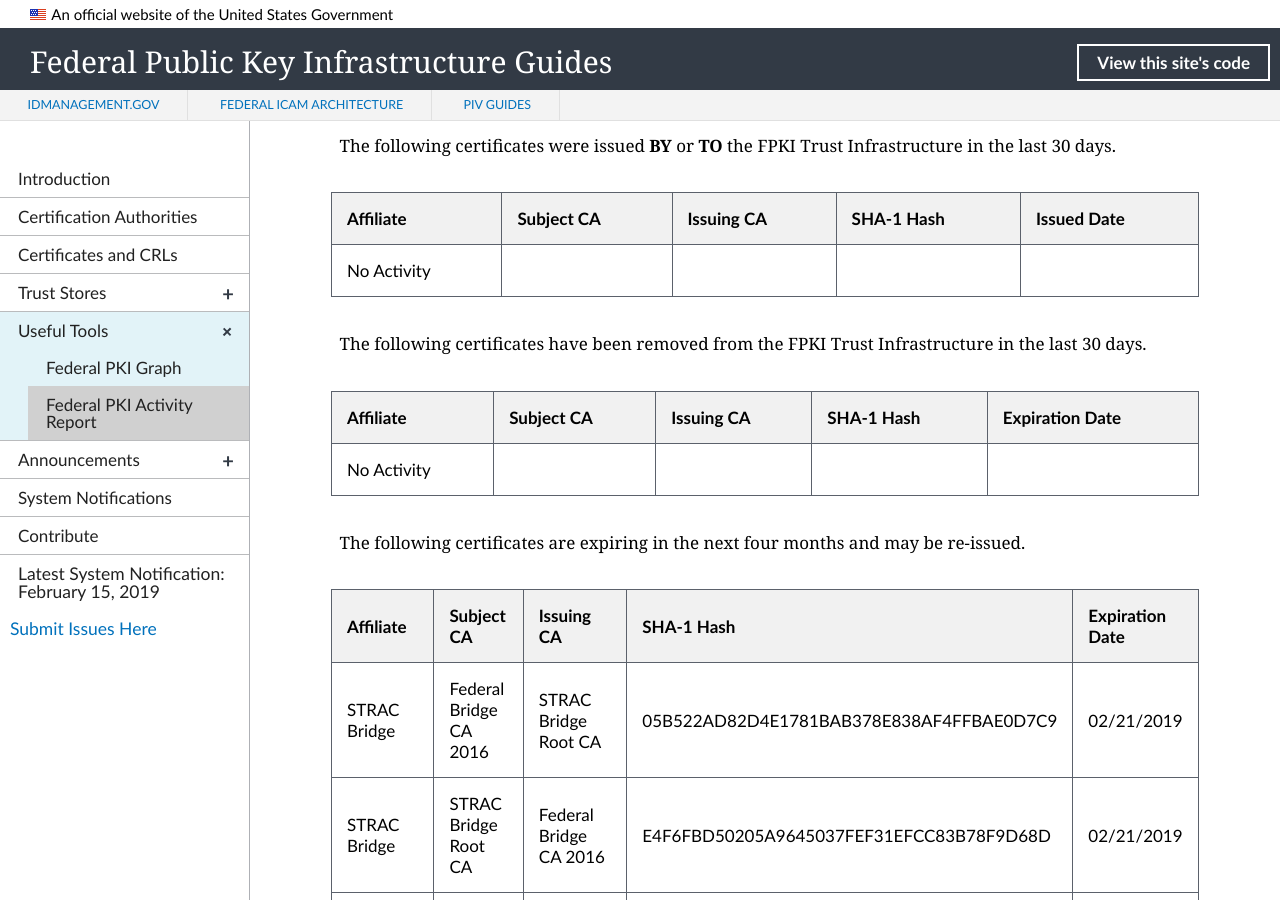
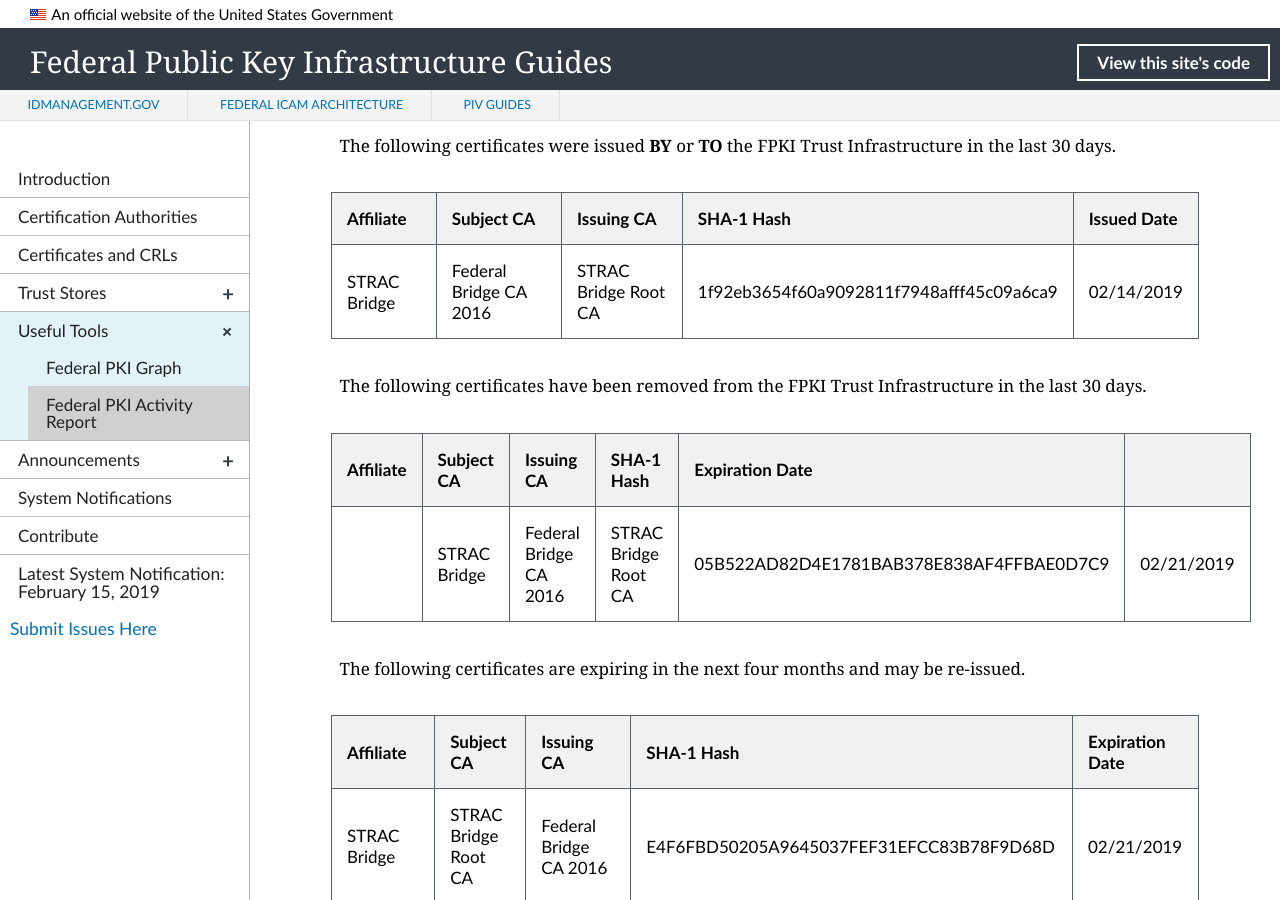
Before and after one commit to GSA/fpki-guides, a Jekyll site: the page built from _tools/03_fpki_activity_report.md, in a window 1280 px wide and 900 px high, scrolled down 1644 px. Built offline with Jekyll 4.4.1, drawn with Linux system fonts in a browser that asks for light colours; nearby versions of some CDN libraries; library files that are not in the unit come from our copies.

Commit message:
Update for STRAC Issuance
#401

```diff
--- a/_tools/03_fpki_activity_report.md
+++ b/_tools/03_fpki_activity_report.md
@@ -30,19 +30,18 @@
 
 | Affiliate | Subject CA | Issuing CA | SHA-1 Hash | Issued Date |
 | --------- | ---------- | ---------- | ------ | ------ |
-| No Activity | | | | |
+| STRAC Bridge | Federal Bridge CA 2016 | STRAC Bridge Root CA | 1f92eb3654f60a9092811f7948afff45c09a6ca9 | 02/14/2019 |
 
 The following certificates have been removed from the FPKI Trust Infrastructure in the last 30 days.
 
 | Affiliate | Subject CA | Issuing CA | SHA-1 Hash | Expiration Date |
 | --------- | ---------- | ---------- | ------ | ------ |
-| No Activity | | | | |
+| | STRAC Bridge | Federal Bridge CA 2016 | STRAC Bridge Root CA | 05B522AD82D4E1781BAB378E838AF4FFBAE0D7C9 | 02/21/2019 |
 
 The following certificates are expiring in the next four months and may be re-issued.
 
 | Affiliate | Subject CA | Issuing CA | SHA-1 Hash | Expiration Date |
 | --------- | ---------- | ---------- | ------ | ---------- |
-| STRAC Bridge | Federal Bridge CA 2016 | STRAC Bridge Root CA | 05B522AD82D4E1781BAB378E838AF4FFBAE0D7C9 | 02/21/2019 |
 | STRAC Bridge | STRAC Bridge Root CA | Federal Bridge CA 2016 | E4F6FBD50205A9645037FEF31EFCC83B78F9D68D | 02/21/2019 |
 | CertiPath Bridge | Federal Bridge CA 2016 | CertiPath Bridge CA - G2 | 6305CFA15E6E6AD972847251B6930FEA8D6087DB | 04/30/2019 |
 
```
